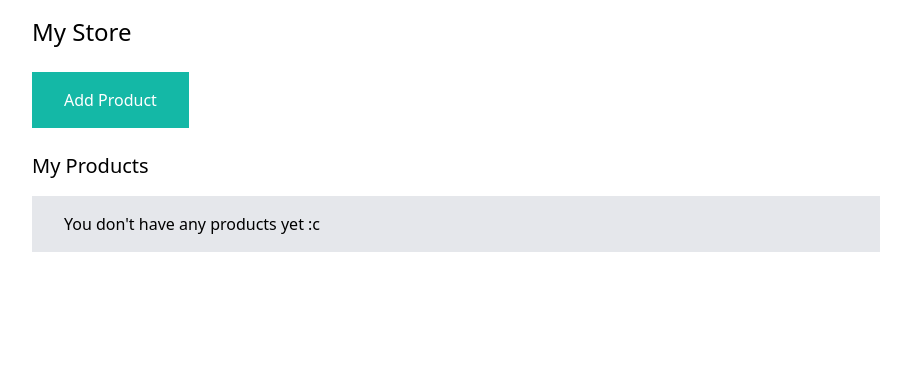
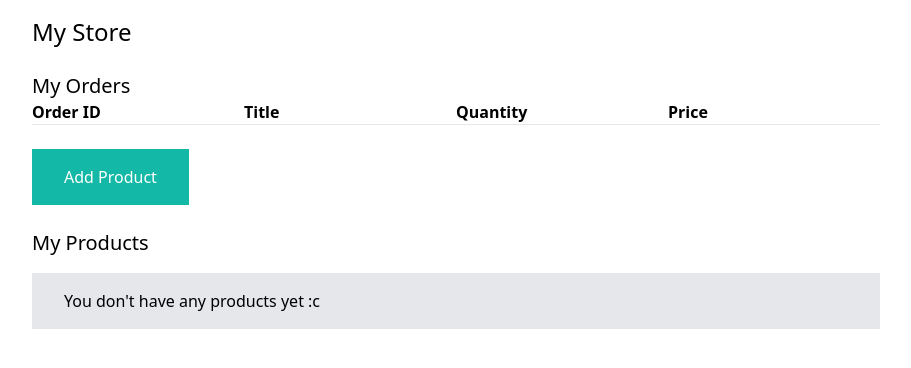
Before and after one commit to vladiiii/EcomDjango, a Django app: page /my-store/ in a window 1280 px wide. Shown: the part 72-440 px from the top of the page, without its empty margins (184-1095 px from the left). Run offline with Django 4.2, Linux system fonts and the light colour scheme; the visitor is signed in with stand-in values (Sample User, id 1); data that the repository does not hold is empty; some libraries are stand-ins or nearby versions.

Commit message:
added vendor order details

```diff
--- a/store/models.py
+++ b/store/models.py
@@ -94,3 +94,6 @@ class OrderItem(models.Model):
     product = models.ForeignKey(Product, related_name="items", on_delete=models.CASCADE)
     price = models.IntegerField()
     quantity = models.IntegerField(default=1)
+
+    def get_display_price(self):
+        return self.price / 100
--- a/userprofile/templates/userprofile/my_store.html
+++ b/userprofile/templates/userprofile/my_store.html
@@ -14,6 +14,46 @@ My Store
         {% endfor %}
     {% endif %}
 
+    <h2 class="mt-6 text-xl">My Orders</h2>
+
+    <div class="flex flex-wrap">
+        <div class="w-1/4">
+            <strong>Order ID</strong>
+        </div>
+
+        <div class="w-1/4">
+            <strong>Title</strong>
+        </div>
+
+        <div class="w-1/4">
+            <strong>Quantity</strong>
+        </div>
+
+        <div class="w-1/4">
+            <strong>Price</strong>
+        </div>
+    </div>
+    {% for order_item in order_items %}
+        <div class="flex flex-wrap">
+            <div class="w-1/4">
+                <a href="{% url 'my_store_order_detail' order_item.order.id %}">{{ order_item.order.id }}</a>
+            </div>
+
+            <div class="w-1/4">
+                {{ order_item.product.title }}
+            </div>
+
+            <div class="w-1/4">
+                {{ order_item.quantity }}
+            </div>
+
+            <div class="w-1/4">
+                ${{ order_item.get_display_price }}
+            </div>
+        </div>
+    {% endfor %}
+
+    <hr>
 
     <a href="{% url 'add_product' %}" class="py-4 px-8 bg-teal-500 text-white inline-block mt-6">Add Product</a>
 
--- a/userprofile/urls.py
+++ b/userprofile/urls.py
@@ -8,6 +8,7 @@ urlpatterns = [
     path("logout/", auth_views.LogoutView.as_view(), name="logout"),
     path("myaccount/", views.myaccount, name="myaccount"),
     path("my-store/", views.my_store, name="my_store"),
+    path("my-store/order-detail/<int:pk>", views.my_store_order_detail, name="my_store_order_detail"),
     path("my-store/add-product/", views.add_product, name="add_product"),
     path("my-store/edit-product/<int:pk>/", views.edit_product, name="edit_product"),
     path("my-store/delete-product/<int:pk>", views.delete_product, name="delete_product"),
--- a/userprofile/views.py
+++ b/userprofile/views.py
@@ -2,13 +2,13 @@ from django.contrib import messages
 from django.contrib.auth.forms import UserCreationForm
 from django.contrib.auth.decorators import login_required
 from django.contrib.auth import login
-from django.shortcuts import render, redirect
+from django.shortcuts import render, redirect, get_object_or_404
 from django.utils.text import slugify
 from django.contrib.auth.models import User
 
 from .models import UserProfile
 from store.forms import ProductForm
-from store.models import Product
+from store.models import Product, Order, OrderItem
 
 
 def vendor_detail(request, pk):
@@ -21,7 +21,15 @@ def vendor_detail(request, pk):
 @login_required
 def my_store(request):
     products = request.user.products.exclude(status=Product.DELETED)
-    return render(request, "userprofile/my_store.html", {"products": products})
+    order_items = OrderItem.objects.filter(product__user=request.user)
+    return render(request, "userprofile/my_store.html", {"products": products, "order_items": order_items})
+
+
+@login_required
+def my_store_order_detail(request, pk):
+    order = get_object_or_404(Order, pk=pk)
+
+    return render(request, "userprofile/my_store_order_detail,html", {"order": order})
 
 
 @login_required
```
Also changed, not shown: userprofile/templates/userprofile/my_store_order_detail.html (added, +42 -0 lines).
